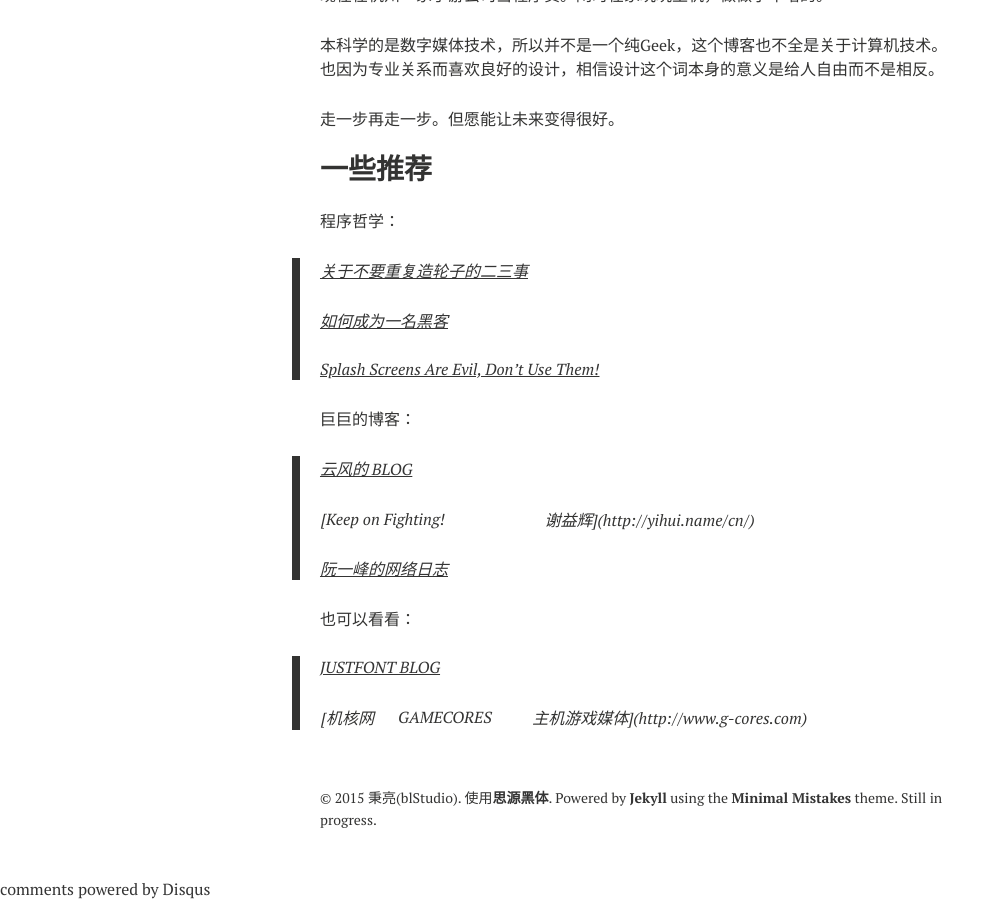
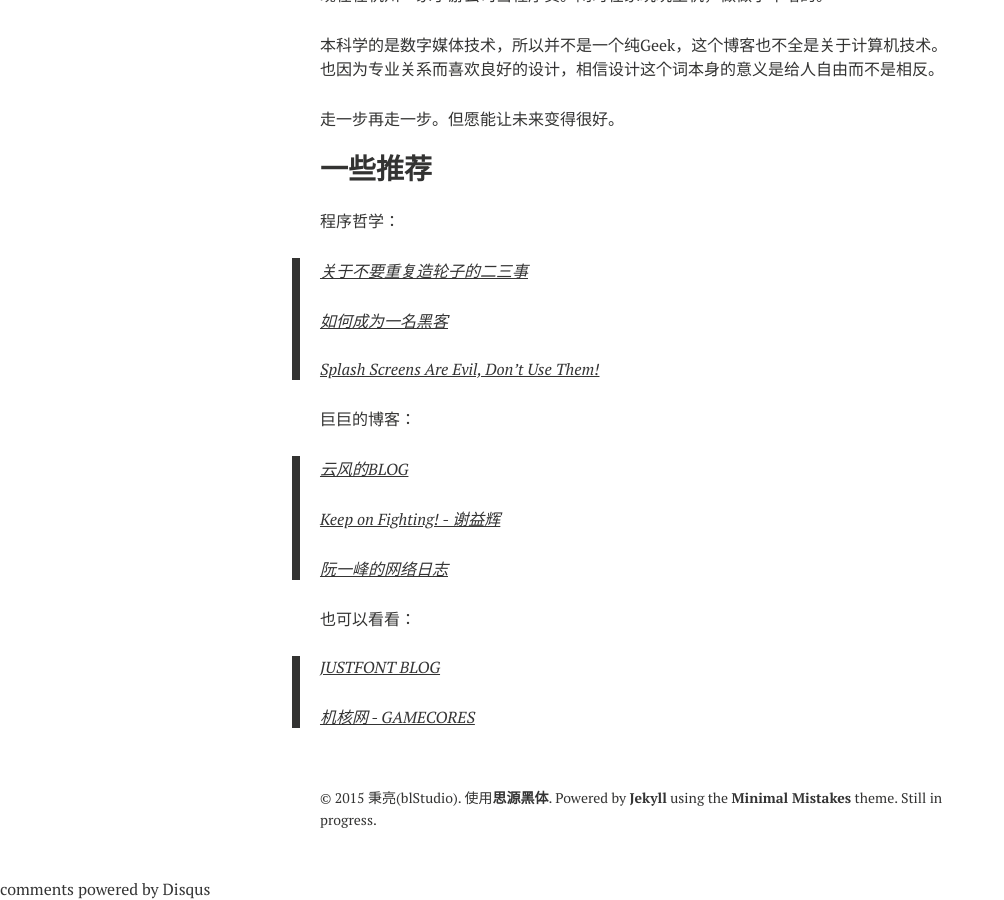
Before and after one commit to bingliang-zh/blog, a Jekyll site: the page built from about/index.md, in a window 1280 px wide and 900 px high, scrolled down 1150 px. Shown: the whole window, without its empty margins (0-1004 px from the left). Built offline with Jekyll 4.4.1, drawn with Linux system fonts in a browser that asks for light colours; nearby versions of some CDN libraries; library files that are not in the unit come from our copies; comment, search, counter and statistics services are not loaded.

Commit message:
修改|符号

```diff
--- a/about/index.md
+++ b/about/index.md
@@ -41,9 +41,9 @@ image:
 
 巨巨的博客：
 
-> [云风的 BLOG](http://blog.codingnow.com/)
+> [云风的BLOG](http://blog.codingnow.com/)
 >
-> [Keep on Fighting!|谢益辉](http://yihui.name/cn/)
+> [Keep on Fighting! - 谢益辉](http://yihui.name/cn/)
 >
 > [阮一峰的网络日志](http://www.ruanyifeng.com/blog/)
 
@@ -51,4 +51,4 @@ image:
 
 > [JUSTFONT BLOG](http://blog.justfont.com/)
 >
-> [机核网 | GAMECORES | 主机游戏媒体](http://www.g-cores.com)
+> [机核网 - GAMECORES](http://www.g-cores.com)
```
